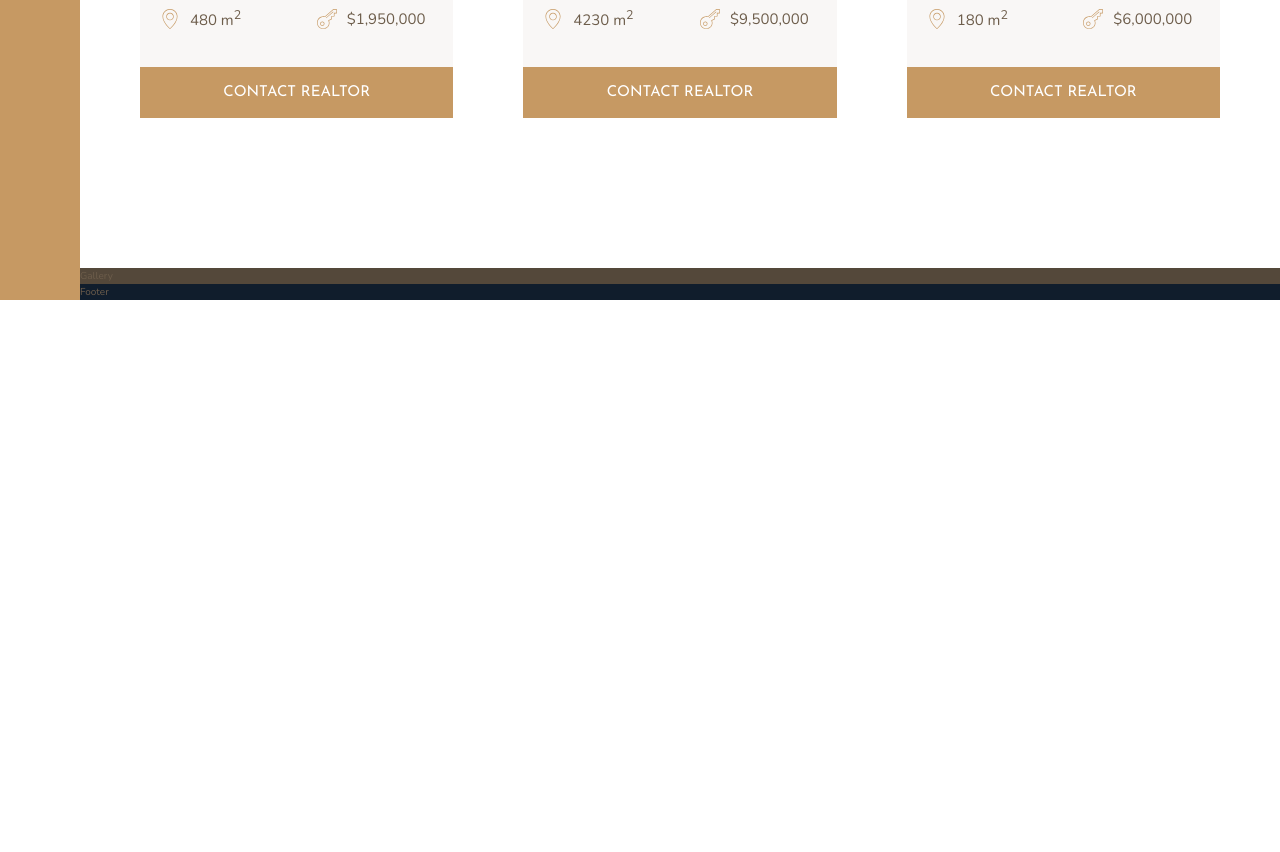
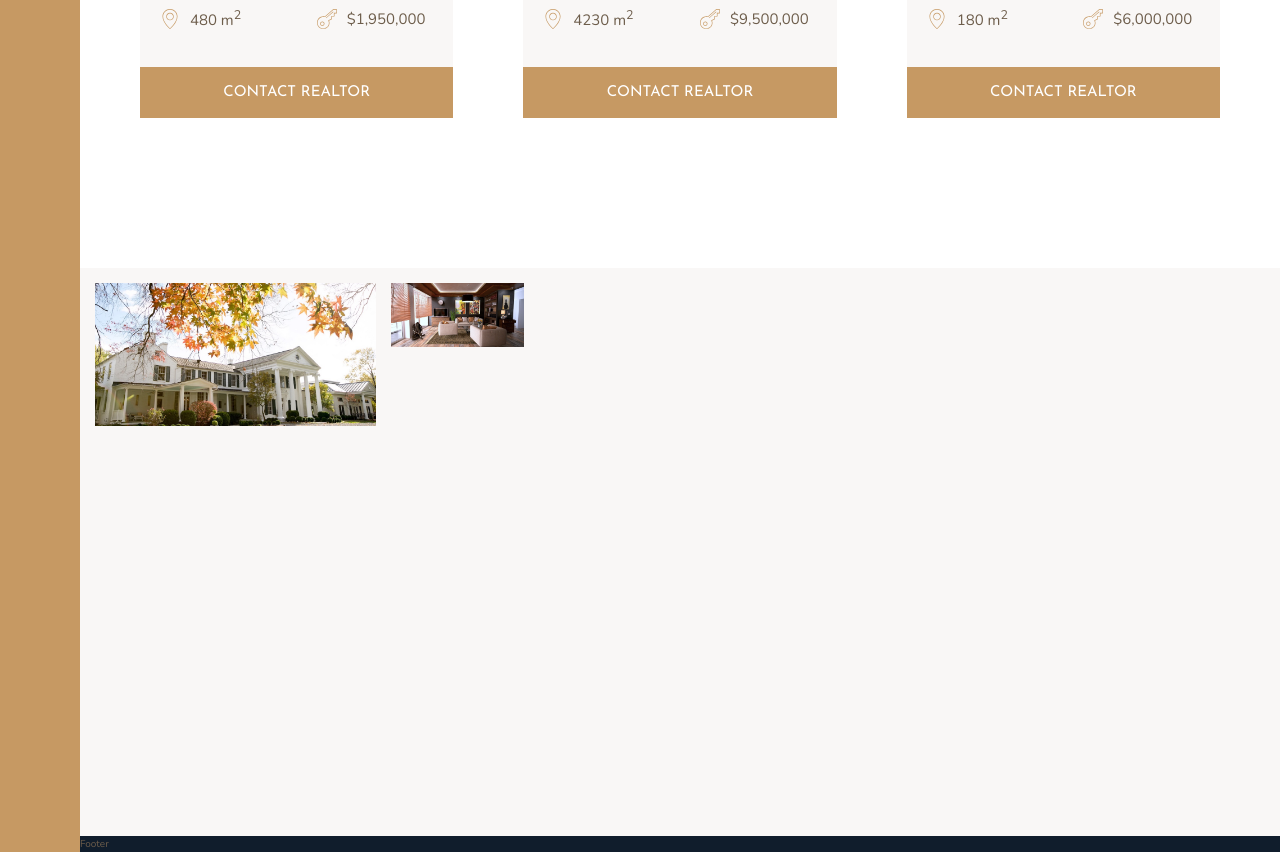
Before and after one commit to vin18/Nexter, a website: page index.html in a window 1280 px wide. Shown: the part 2804-3656 px from the top of the page. Before the commit the page ends 3104 px from the top, so only its background shows below. Drawn offline with nearby package versions, Linux system fonts and the light colour scheme.

Commit message:
Building the gallery - part 1

```diff
--- a/index.html
+++ b/index.html
@@ -354,7 +354,19 @@
     </section>
 
     <section class="gallery">
-      Gallery
+      <figure class="gallery__item gallery__item--1">
+        <img
+          src="img/gal-1.jpeg"
+          alt="Gallery Image 1"
+          class="gallery__img"
+        />
+      </figure>
+
+      <img
+        src="img/gal-2.jpeg"
+        alt="Gallery Image 2"
+        class="gallery__img"
+      />
     </section>
 
     <footer class="footer">
--- a/sass/_gallery.scss
+++ b/sass/_gallery.scss
@@ -1,4 +1,24 @@
 .gallery {
-  background-color: $color-grey-dark-1;
+  background-color: $color-grey-light-1;
   grid-column: full-start / full-end;
+
+  display: grid;
+  grid-template-columns: repeat(8, 1fr);
+  grid-template-rows: repeat(7, 5vw);
+  grid-gap: 1.5rem;
+  padding: 1.5rem;
+
+  &__item {
+    &--1 {
+      grid-row: 1 / span 2;
+      grid-column: 1 / span 2;
+    }
+  }
+
+  &__img {
+    width: 100%;
+    height: 100%;
+    object-fit: cover;
+    display: block;
+  }
 }
```
Also changed, not shown: css/style.css.
